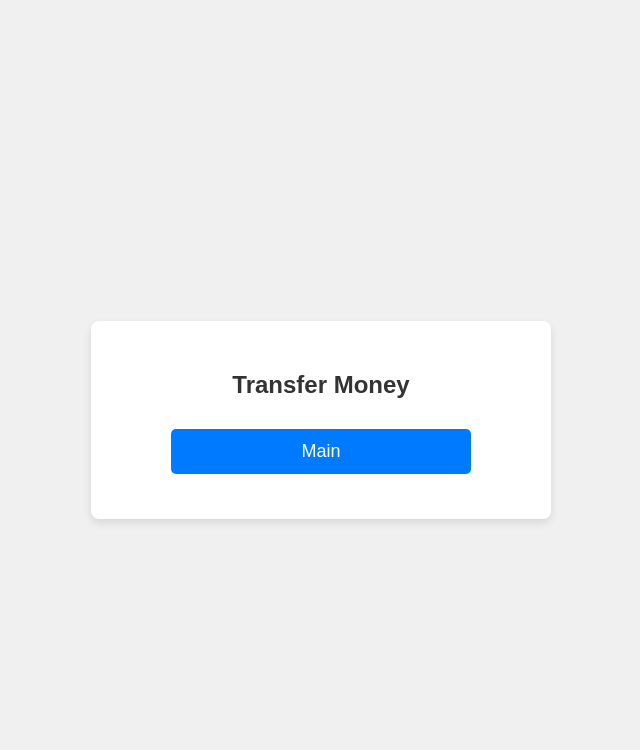
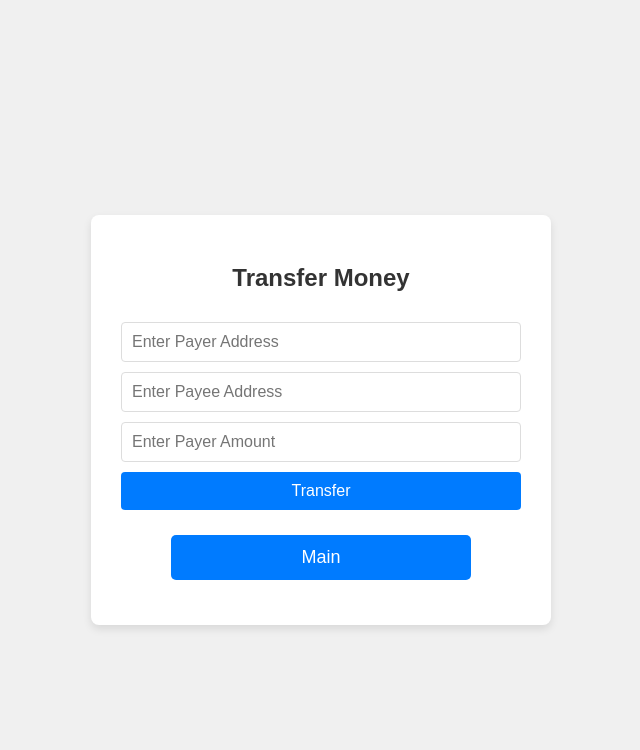
Before and after one commit to hpy6370-sys/2026-6106-T3, a Flask app: page /transferMoney in a window 1280 px wide. Shown: the top 750 px of the page, without its empty margins (319-959 px from the left). Run offline with Flask 3, Linux system fonts and the light colour scheme; some libraries are stand-ins or nearby versions.

Commit message:
更新transfer

```diff
--- a/templates/transferMoney.html
+++ b/templates/transferMoney.html
@@ -1,13 +1,81 @@
 <head>
     <meta name="viewport" content="width=device-width, initial-scale=1.0">
-    <link rel="stylesheet" href="{{url_for('static',filename='styles.css') }}">
+    <link rel="stylesheet" href="{{ url_for('static', filename='styles.css') }}">
 </head>
 
 <body>
     <div class="container">
         <h2>Transfer Money</h2>
+        <input type="text" id="payer" placeholder="Enter Payer Address">
+        <input type="text" id="payee" placeholder="Enter Payee Address">
+        <input type="text" id="amount" placeholder="Enter Payer Amount">
+        <button class="btn" onclick="transfer()">Transfer</button>
         <form action="/main" method="post">
             <input type="submit" value="Main">
         </form>
+        <script src="https://cdn.jsdelivr.net/npm/web3@1.5.2/dist/web3.min.js"></script>
+        <script>
+            const contractAddress = "0x2a18da9ed767480460cf8061d39681fab5abdb56";
+            const contractABI = [
+            {
+                "inputs": [],
+                "name": "checkTransaction",
+                "outputs": [
+                    {
+                        "internalType": "address",
+                        "name": "",
+                        "type": "address"
+                    },
+                    {
+                        "internalType": "address",
+                        "name": "",
+                        "type": "address"
+                    },
+                    {
+                        "internalType": "uint256",
+                        "name": "",
+                        "type": "uint256"
+                    }
+                ],
+                "stateMutability": "view",
+                "type": "function"
+            },
+            {
+                "inputs": [
+                    {
+                        "internalType": "address",
+                        "name": "_payer",
+                        "type": "address"
+                    },
+                    {
+                        "internalType": "address",
+                        "name": "_payee",
+                        "type": "address"
+                    },
+                    {
+                        "internalType": "uint256",
+                        "name": "_amount",
+                        "type": "uint256"
+                    }
+                ],
+                "name": "weixin",
+                "outputs": [],
+                "stateMutability": "payable",
+                "type": "function"
+            }];
+
+            const web3 = new Web3(Web3.givenProvider);
+            const contract = new web3.eth.Contract(contractABI, contractAddress);
+
+            async function transfer() {
+                const accounts = await web3.eth.requestAccounts();
+                const payer = document.getElementById('payer').value;
+                const payee = document.getElementById('payee').value;
+                const amount = document.getElementById('amount').value;
+                console.log(payer,payee,amount);
+
+                await contract.methods.weixin(payer, payee,amount).send({ from: accounts[0]});
+            }
+        </script>
     </div>
 </body>
```
